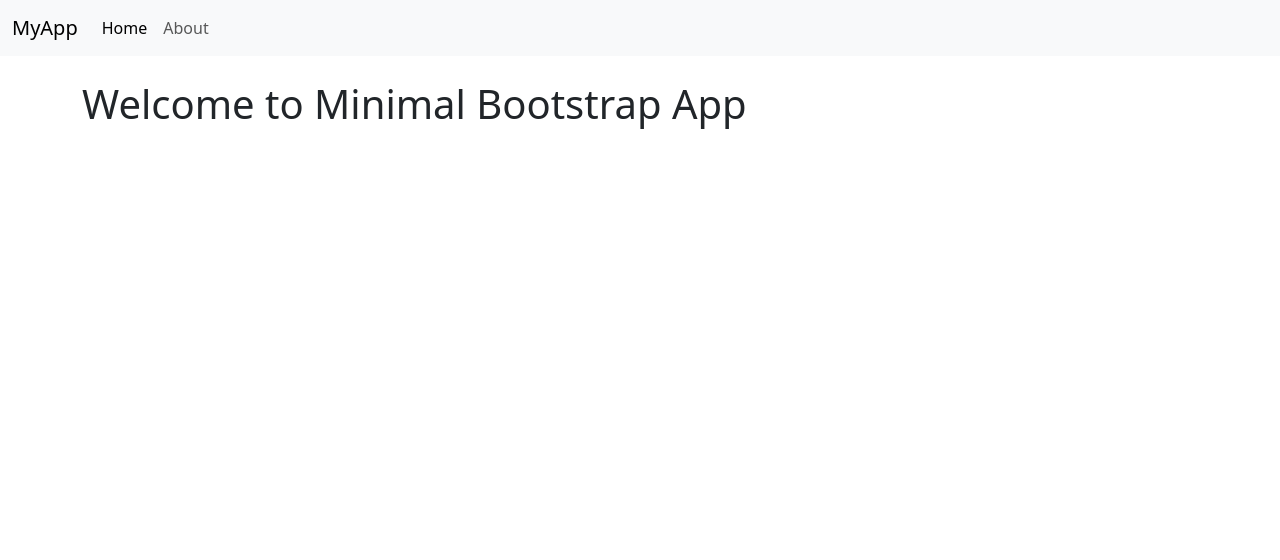
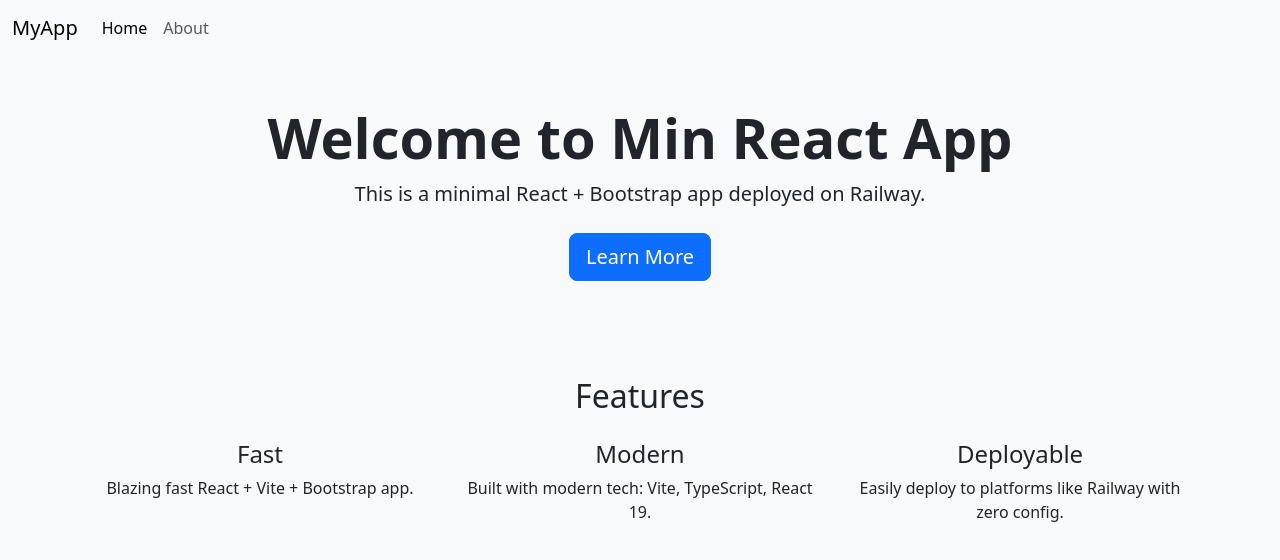
Before and after one commit to Meet-kasediya/Baskitty, a React (Vite) app: page / in a window 1280 px wide. Shown: the top 560 px of the page. Built offline with nearby package versions, Linux system fonts and the light colour scheme.

Commit message:
Add Features section

```diff
--- a/src/App.tsx
+++ b/src/App.tsx
@@ -1,12 +1,13 @@
-import Navbar from './components/Navbar';
+import Navbar from "./components/Navbar";
+import Features from "./components/Features";
+import Hero from "./components/Hero";
 
 function App() {
   return (
     <>
       <Navbar />
-      <div className="container mt-4">
-        <h1>Welcome to Minimal Bootstrap App</h1>
-      </div>
+      <Hero />
+      <Features />
     </>
   );
 }
--- /dev/null
+++ b/src/components/Features.tsx
@@ -0,0 +1,23 @@
+export default function Features() {
+  return (
+    <section className="py-5 bg-light text-center">
+      <div className="container">
+        <h2 className="mb-4">Features</h2>
+        <div className="row">
+          <div className="col-md-4">
+            <h4>Fast</h4>
+            <p>Blazing fast React + Vite + Bootstrap app.</p>
+          </div>
+          <div className="col-md-4">
+            <h4>Modern</h4>
+            <p>Built with modern tech: Vite, TypeScript, React 19.</p>
+          </div>
+          <div className="col-md-4">
+            <h4>Deployable</h4>
+            <p>Easily deploy to platforms like Railway with zero config.</p>
+          </div>
+        </div>
+      </div>
+    </section>
+  );
+}
--- /dev/null
+++ b/src/components/Hero.tsx
@@ -0,0 +1,17 @@
+const Hero = () => {
+  return (
+    <section className="bg-light py-5 text-center">
+      <div className="container">
+        <h1 className="display-4 fw-bold">Welcome to Min React App</h1>
+        <p className="lead mb-4">
+          This is a minimal React + Bootstrap app deployed on Railway.
+        </p>
+        <a href="#features" className="btn btn-primary btn-lg">
+          Learn More
+        </a>
+      </div>
+    </section>
+  );
+};
+
+export default Hero;
```
